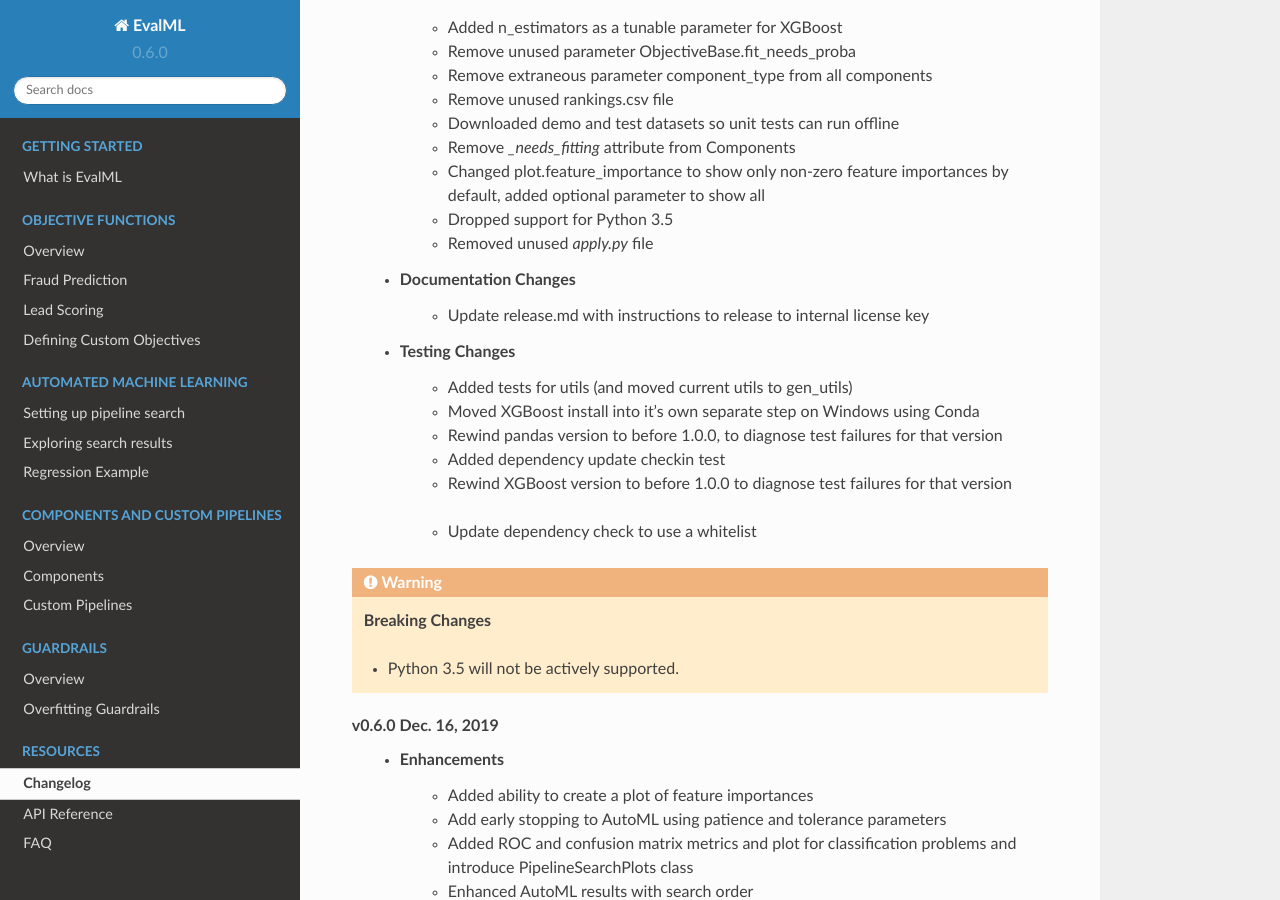
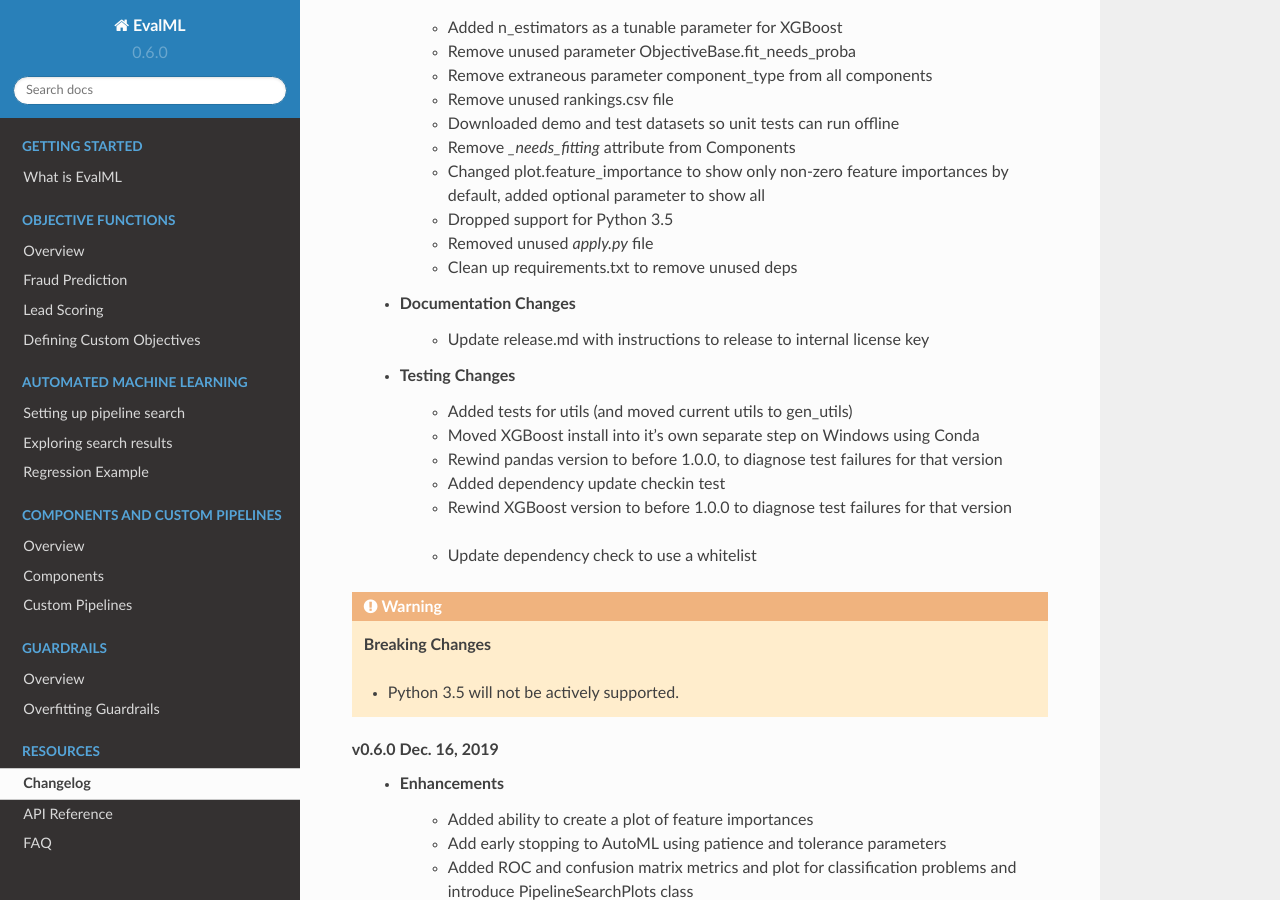
Before and after one commit to alteryx/evalml, a Sphinx documentation site: the page built from docs/source/changelog.rst, in a window 1280 px wide and 900 px high, scrolled down 571 px. Built offline with Sphinx 7.4.7 and the Read the Docs theme 2.0.0, drawn with Linux system fonts in a browser that asks for light colours; comment, search, counter and statistics services are not loaded.

Commit message:
Changelog

```diff
--- a/docs/source/changelog.rst
+++ b/docs/source/changelog.rst
@@ -22,6 +22,7 @@ Changelog
         * Changed plot.feature_importance to show only non-zero feature importances by default, added optional parameter to show all :pr:`413`
         * Dropped support for Python 3.5 :pr:`438`
         * Removed unused `apply.py` file :pr:`449`
+        * Clean up requirements.txt to remove unused deps :pr:`451`
     * Documentation Changes
         * Update release.md with instructions to release to internal license key :pr:`354`
     * Testing Changes
```
